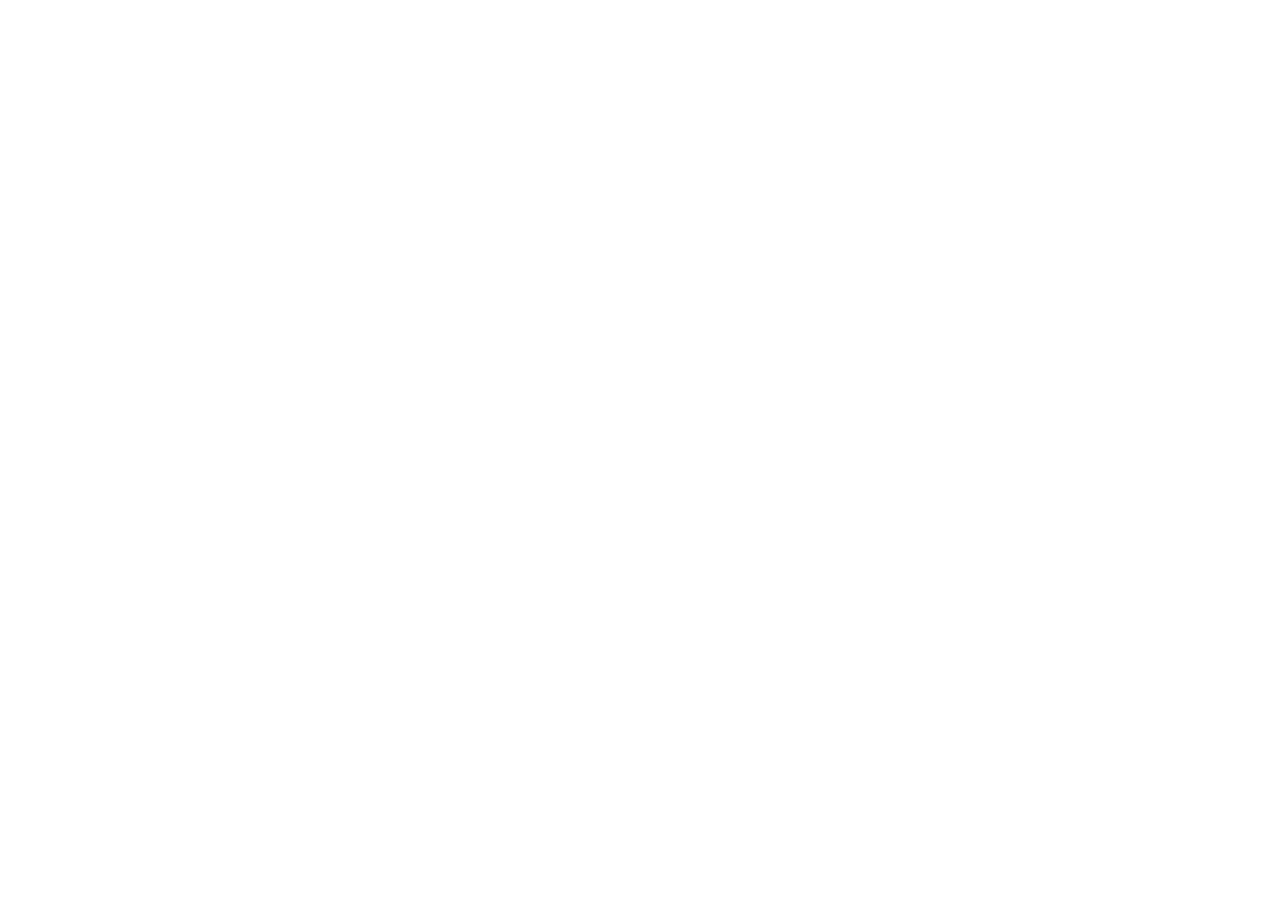
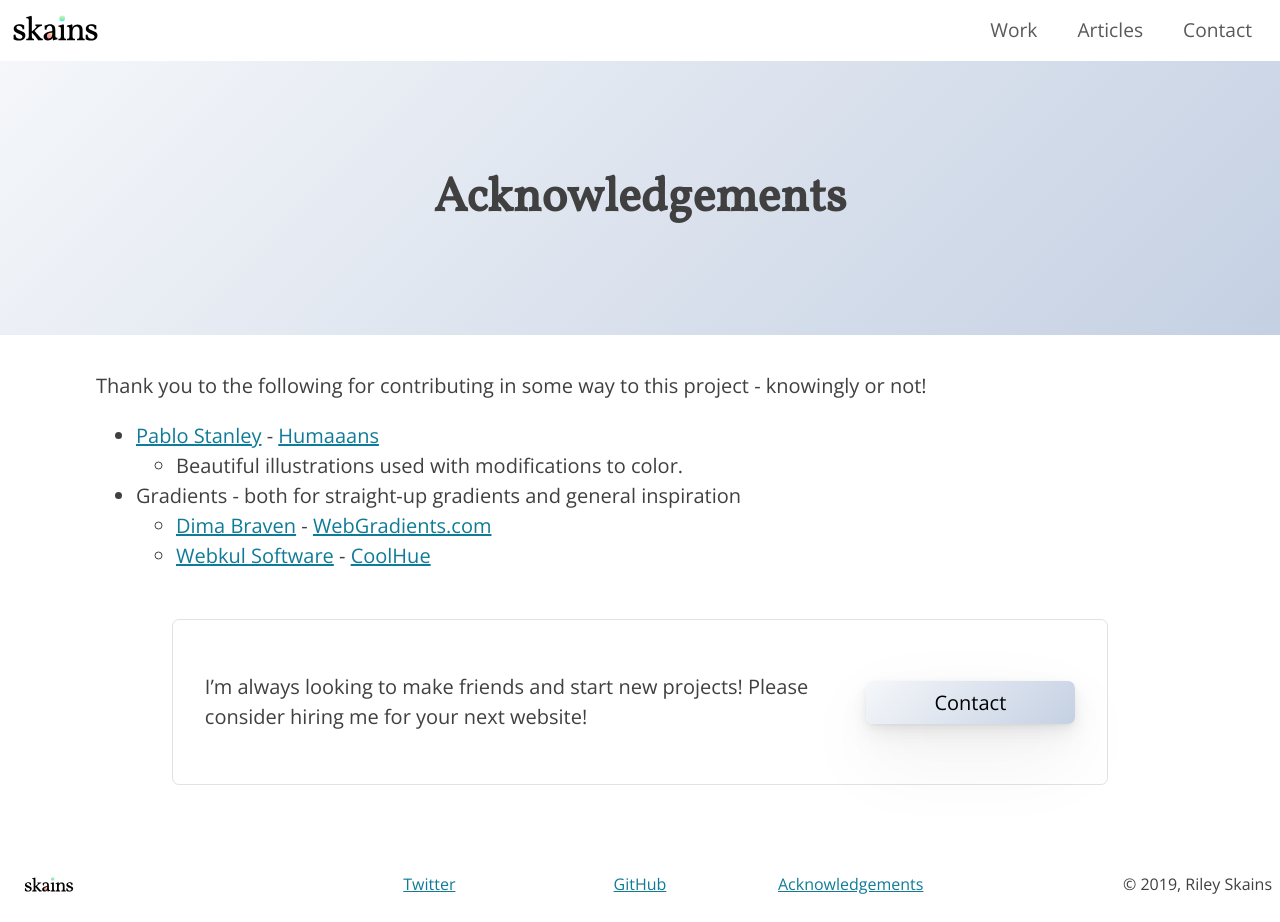
Before and after one commit to rileyskains/skains.dev, a Gatsby site: page /acknowledgements in a window 1280 px wide. Before the commit this address had no page. Before the commit the page ends 800 px from the top, so only its background shows below. Built offline with nearby package versions, Linux system fonts and the light colour scheme; Gatsby itself is replaced by a stand-in of ours.

Commit message:
README, attributions to acknowledgements, SEO

```diff
--- a/content/articles/hello-world/index.md
+++ b/content/articles/hello-world/index.md
@@ -32,9 +32,9 @@
 
 The people who embody my **likes** list are the ones who feel authentic in their speech and actions. Frequently, I find these to be individuals that work in a small office setting, work as a freelancer, or work in an environment that encourages them to be who they truly are.
 
+To compare apples to apples, Elon Musk's counter-CEO would be [Anil Dash](https://anildash.com/) (eight-letter names and everything). Anil Dash is the CEO of [Glitch](https://glitch.com/), a company that, in my naive opinion, is the pinnacle of ethics and openness in the tech community. I highly recommend you have a look at [Anil's Twitter](https://twitter.com/anildash) to see for yourself his thoughts and opinions!
+
 ![Glitch website screenshot](glitch-mobile-screenshot.png)
-
-To compare apples to apples, Elon Musk's counter-CEO would be [Anil Dash](https://anildash.com/) (eight-letter names and everything). Anil Dash is the CEO of [Glitch](https://glitch.com/), a company that, in my naive opinion, is the pinnacle of ethics and openness in the tech community. I highly recommend you have a look at [Anil's Twitter](https://twitter.com/anildash) to see for yourself his thoughts and opinions!
 
 While I look at the lists above, I see some of myself in both the likes and dislikes. I **don't do** the things I like enough and I **do** the things I dislike too much. My re-branding for 2020 is meant to tackle that disparity in myself.
 
@@ -62,9 +62,9 @@
 
 It doesn't have to be something big. It doesn't need to be a huge family home that can be passed down for generations or a monumental trust fund that sets my family up financially for the rest of their lives. While those would be great things, I can happily live with something smaller.
 
+As an example, on my mother's side, there are constant memories of my great-grandfather, my 2nd great-grandfather, and my 3rd great-grandfather. All of them were blacksmiths, and there are pieces on the family fireplace from their occupations. An anvil, something from a railroad, a kitchen trivet, or a piece of metal from some shipping light can start a conversation and trigger a memory. They are small and nearly worthless things, but they mean a lot.
+
 ![Lawrence Joseph Nevle](lawrence-joseph-nevle.jpg)
-
-As an example, on my mother's side, there are constant memories of my great-grandfather, my 2nd great-grandfather, and my 3rd great-grandfather. All of them were blacksmiths, and there are pieces on the family fireplace from their occupations. An anvil, something from a railroad, a kitchen trivet, or a piece of metal from some shipping light can start a conversation and trigger a memory. They are small and nearly worthless things, but they mean a lot.
 
 Moreover, being a blacksmith was a skill they possessed, mastered, and was valuable at the time. It wasn't exceedingly rare or strange to be a blacksmith - it was pretty common in that time and in that area. They just made the best of it!
 
--- a/src/components/footer.js
+++ b/src/components/footer.js
@@ -19,7 +19,7 @@
 				<p><a href="https://github.com/rileyskains">GitHub</a></p>
 			</div>
         	<div>
-				<p><Link to="attributions">Attributions</Link></p>
+				<p><Link to="acknowledgements">Acknowledgements</Link></p>
 			</div>
       	</div>
       	<div className="footer-copyright">
--- a/src/pages/attributions.js
+++ b/src/pages/acknowledgements.js
@@ -3,14 +3,14 @@
 
 import SEO from "../components/seo"
 
-const WorkPage = () => (
+const AcknowledgementsPage = () => (
 
 	<>
-    <SEO title="Work" />
+    <SEO title="Acknowledgements" />
 		<div>
 
 			<section className="hero--interior-page hero__background-gradient--post">
-				<h1>Current & Previous Projects</h1>
+				<h1>Acknowledgements</h1>
       		</section>
 
 			<div className="content-wrapper">
@@ -47,4 +47,4 @@
 
 )
 
-export default WorkPage
+export default AcknowledgementsPage
```
Also changed, not shown: README.md, src/images/gatsby-icon.png.
